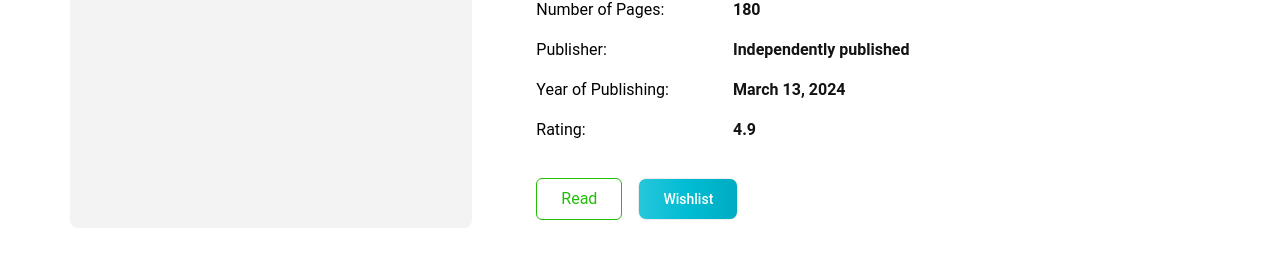
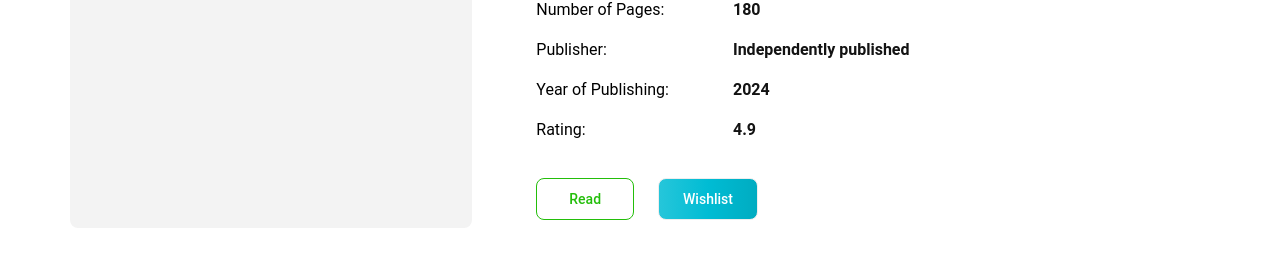
Before and after one commit to abubakar1010/book-vibe-client, a React (Vite) app: page /bookDetails/1 in a window 1280 px wide. Shown: the part 667-945 px from the top of the page. Built offline with nearby package versions, Linux system fonts and the light colour scheme.

Commit message:
display read books section

```diff
--- a/public/books.json
+++ b/public/books.json
@@ -10,7 +10,7 @@
       "category": "Databases & Big Data",
       "tags": [ "SQL", " Data Processing" ],
       "publisher": "Independently published",
-      "yearOfPublishing": "March 13, 2024",
+      "yearOfPublishing": "2024",
       "learningPoints": "Insight into the roaring twenties and the pursuit of wealth.",
       "description": "Set in the Jazz Age, this novel follows the enigmatic Jay Gatsby and his obsession with Daisy Buchanan."
     },
@@ -25,7 +25,7 @@
       "category": "Human-Computer Interaction",
       "tags": ["Language Processing","AI"],
       "publisher": "J. B. Lippincott & Co.",
-      "yearOfPublishing": "January 19, 2023",
+      "yearOfPublishing": "2023",
       "learningPoints": "Understanding prejudice and compassion.",
       "description": "Set in the Deep South, this novel tells the story of Atticus Finch defending a black man accused of rape."
     },
@@ -55,7 +55,7 @@
       "category": " Nuclear Weapons & Warfare History",
       "tags": ["Security ", " Nuclear Weapons"],
       "publisher": "Dutton",
-      "yearOfPublishing": 1024,
+      "yearOfPublishing": 2024,
       "learningPoints": "Insight into adolescent psychology and societal expectations.",
       "description": "Narrated by Holden Caulfield, this novel follows his experiences in New York City after being expelled from prep school."
     },
--- a/src/Components/DisplayBooksDetails/DisplayBooksDetails.jsx
+++ b/src/Components/DisplayBooksDetails/DisplayBooksDetails.jsx
@@ -1,9 +1,16 @@
 import PropTypes from "prop-types"
-import { NavLink } from "react-router-dom";
+
+import { saveData } from "../../Utils/LocalStorage";
 
 const DisplayBooksDetails = ({element}) => {
 
     const { bookName, author, category, rating, tags, image,review, yearOfPublishing, publisher, totalPages} = element
+
+    const handleReadBooks = () => {
+
+        saveData(element)
+    }
+
     return (
         <>
             <div className=" flex gap-16 my-24 ">
@@ -45,14 +52,12 @@ const DisplayBooksDetails = ({element}) => {
                     </div>
 
                     <div className=" flex gap-4">
-                        <NavLink>
-                            <button className=" border px-6 py-2  border-[#23BE0A] text-[#23BE0A] hover:bg-[#23BE0A] hover:text-white rounded-md
+
+                            <button onClick={ () => handleReadBooks()} className="border px-8 text-[#23BE0A]  hover:text-white hover:bg-gradient-to-r from-[#22be0adb] via-[#22be0abc] to-[#23BE0A]  focus:outline-none focus:ring-cyan-300 border-[#23BE0A]  font-medium rounded-lg text-sm py-2.5 text-center me-2 mb-2
                             ">Read</button>
-                        </NavLink>
-                        <NavLink>
+
                             <button className=" border px-6  text-white bg-gradient-to-r from-cyan-400 via-cyan-500 to-cyan-600 hover:bg-gradient-to-br focus:ring-4 focus:outline-none focus:ring-cyan-300 dark:focus:ring-cyan-800  font-medium rounded-lg text-sm py-2.5 text-center me-2 mb-2
                             ">Wishlist</button>
-                        </NavLink>
                     </div>
                 </div>
             </div>
--- /dev/null
+++ b/src/Components/DisplayReadBooks.jsx/DisplayReadBooks.jsx
@@ -0,0 +1,26 @@
+import { Button } from "@material-tailwind/react";
+import { GetData } from "../../Utils/LocalStorage";
+import ReadBooks from "../ReadBooks/ReadBooks";
+
+
+const DisplayReadBooks = () => {
+
+    const data = GetData()
+
+    console.log(data);
+    return (
+        <>
+            <div>
+                <Button>Read Books</Button>
+
+                <div className=" my-16  space-y-12">
+                    {
+                        data.map( element => <ReadBooks key={element.bookId} element={element}></ReadBooks>)
+                    }
+                </div>
+            </div>
+        </>
+    );
+};
+
+export default DisplayReadBooks;
```
